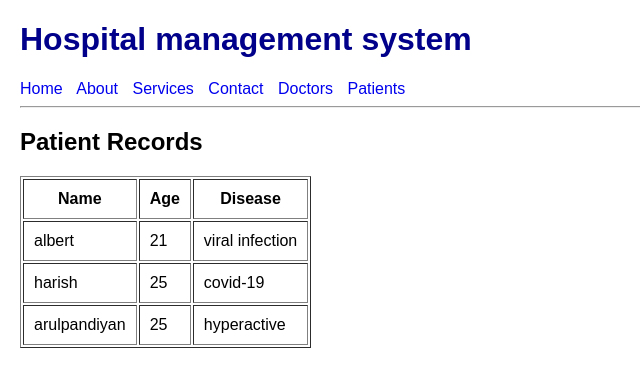
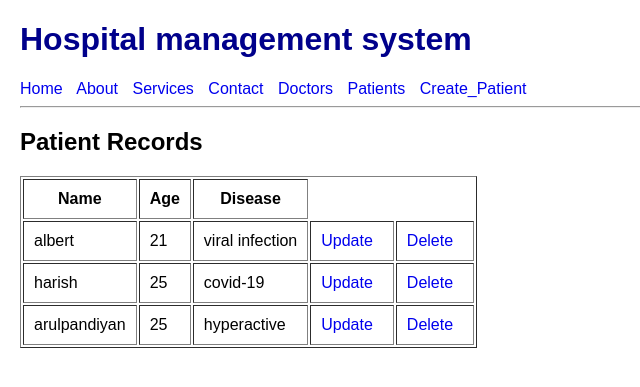
Before and after one commit to GV2005/DJANGO_FRAMEWORK, a Django app: page /patient/ in a window 1280 px wide. Shown: the top 387 px of the page, without its empty margins (0-640 px from the left). Run offline with Django 5.2, Linux system fonts and the light colour scheme; data comes from the database, SQL or seed files in the repository; both versions use the stored data as it was after the commit.

Commit message:
django day 5

```diff
--- a/hospital_project/core/templates/base.html
+++ b/hospital_project/core/templates/base.html
@@ -26,6 +26,7 @@
         <a href="{% url 'contact' %}">Contact</a>
         <a href="{% url 'doctors' %}">Doctors</a>
         <a href="{% url 'patient' %}">Patients</a>
+        <a href="{% url 'create_patient' %}">Create_Patient</a>
 
         <hr>
         {% block content %}
--- a/hospital_project/core/templates/patient.html
+++ b/hospital_project/core/templates/patient.html
@@ -16,6 +16,18 @@
         <td>{{ patient.name }}</td>
         <td>{{ patient.age }}</td>
         <td>{{ patient.disease }}</td>
+
+        <td>
+        <a href="{% url 'update_patient' patient.id %}">
+            Update
+        </a>
+        </td>
+        <td>
+        <a href="{% url 'delete_patient' patient.id %}">
+            Delete
+        </a>
+        </td>
+
     </tr>
     {% endfor %}
 
--- a/hospital_project/core/views.py
+++ b/hospital_project/core/views.py
@@ -1,6 +1,7 @@
 from django.http import HttpResponse
-from django.shortcuts import render
+from django.shortcuts import render,redirect,get_object_or_404
 from .models import Patient
+from .forms import PatientForm
 
 def home(request):
     return render(request,"home.html")
@@ -21,3 +22,45 @@ def patient_list(request):
 
     return render(request,'patient.html',
                   {"patients":patients})
+
+def create_patient(request):
+
+    if request.method=="POST":
+        form=PatientForm(request.POST)
+
+        if form.is_valid():
+            form.save()
+
+            return redirect("patient")
+
+    else:
+        form=PatientForm()
+
+    return render(request,
+                  "create_patient.html",
+                  {"form":form})
+
+def update_patient(request,id):
+    patient=get_object_or_404(Patient,id=id)
+
+
+
+    if request.method=="POST":
+        form=PatientForm(request.POST,instance=patient)
+
+        if form.is_valid():
+            form.save()
+
+            return redirect("patient")
+
+    else:
+        form=PatientForm(instance=patient)
+
+    return render(request,
+                  "create_patient.html",
+                  {"form":form})
+
+def delete_patient(request,id):
+    patient=get_object_or_404(Patient,id=id)
+    patient.delete()
+    return redirect("patient")
--- a/hospital_project/hospital_project/urls.py
+++ b/hospital_project/hospital_project/urls.py
@@ -1,6 +1,6 @@
 from django.contrib import admin
 from django.urls import path
-from core.views import home,about,contact,services,doctors,patient_list
+from core.views import home,about,contact,services,doctors,patient_list,create_patient,update_patient,delete_patient
 
 urlpatterns=[
     path('admin/',admin.site.urls),
@@ -9,7 +9,10 @@ urlpatterns=[
     path('contact/',contact,name='contact'),
     path('services/',services,name='services'),
     path('doctors/',doctors,name='doctors'),
-    path('patient/',patient_list,name='patient')
+    path('patient/',patient_list,name='patient'),
+    path('create/',create_patient,name='create_patient'),
+    path('update/<int:id>/',update_patient,name='update_patient'),
+    path('delete/<int:id>/',delete_patient,name='delete_patient')
 
 
 ]
```
Also changed, not shown: hospital_project/core/forms.py (added, +11 -0 lines), hospital_project/core/templates/create_patient.html (added, +9 -0 lines), README.md, hospital_project/db.sqlite3.
